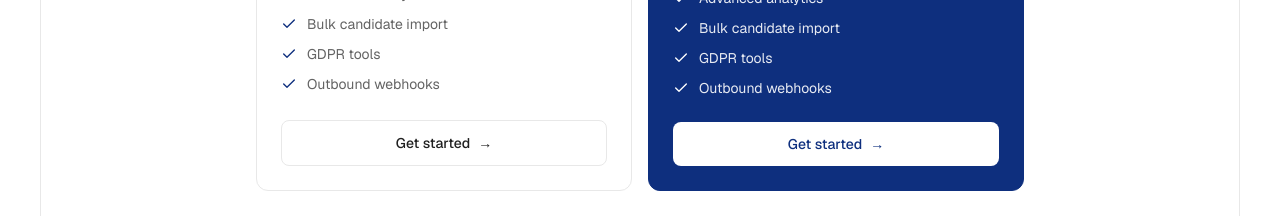
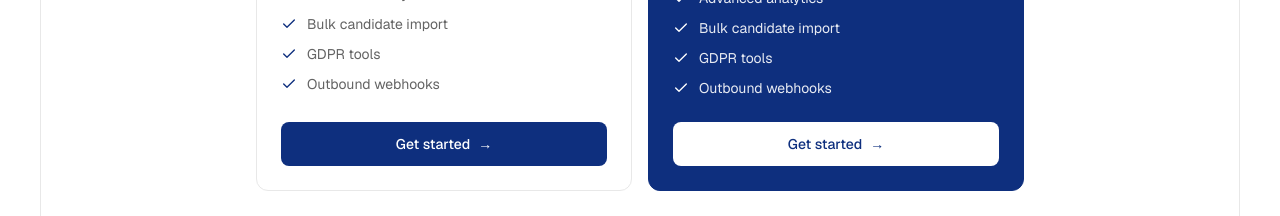
Before and after one commit to sayandeepdas02/fluxberry-product, a Next.js app in the folder frontend/: page / in a window 1280 px wide. Shown: the part 3400-3616 px from the top of the page. Built offline with nearby package versions, Linux system fonts and the light colour scheme; no server answers.

Commit message:
Monthly pricing card: blue filled Get started button
Co-Authored-By: Claude Sonnet 4.6 <noreply@anthropic.com>

```diff
--- a/frontend/components/marketing/pricing.tsx
+++ b/frontend/components/marketing/pricing.tsx
@@ -41,6 +41,7 @@ export function PricingSection() {
             price="40"
             period="/ month"
             features={PRO_FEATURES}
+            filled
             cta="/sign-up"
           />
           <BillingCard
@@ -65,6 +66,7 @@ function BillingCard({
   features,
   discount,
   featured = false,
+  filled = false,
   cta,
 }: {
   label: string;
@@ -73,6 +75,7 @@ function BillingCard({
   features: string[];
   discount?: string;
   featured?: boolean;
+  filled?: boolean;
   cta: string;
 }) {
   return (
@@ -128,6 +131,8 @@ function BillingCard({
           'mt-6 flex w-full items-center justify-center gap-2 rounded-[8px] py-2.5 text-[14px] font-medium transition-colors',
           featured
             ? 'bg-white text-berry-600 hover:bg-berry-50'
+            : filled
+            ? 'bg-berry-600 text-white hover:bg-berry-700'
             : 'border border-ink-200 text-ink hover:bg-ink-50',
         )}
       >
```
